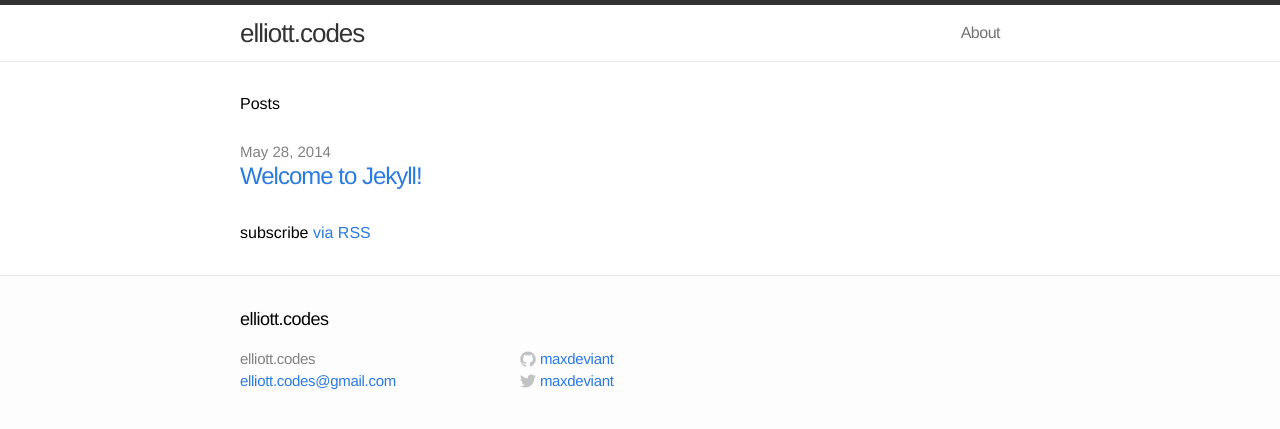
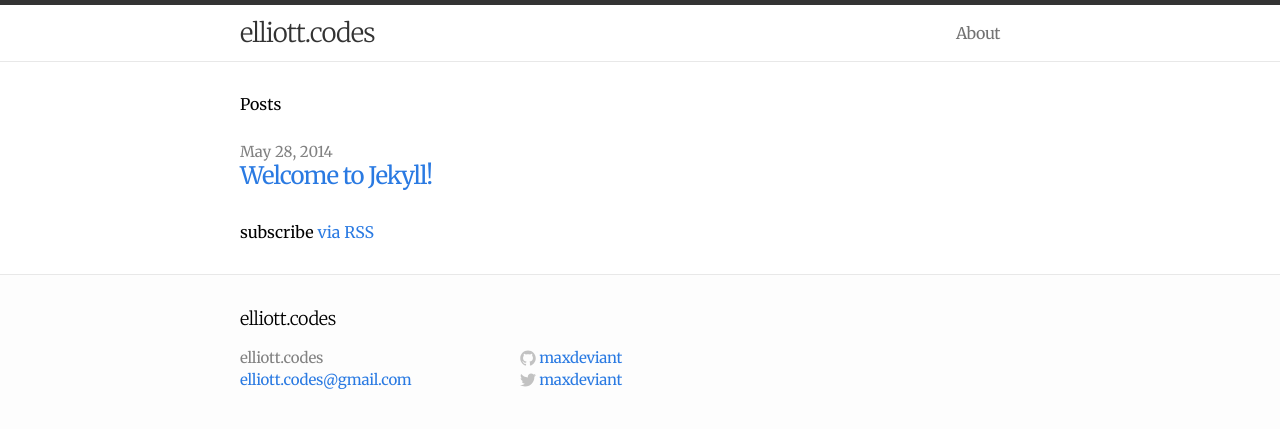
Before and after one commit to maxdeviant/maxdeviant.github.io, a Jekyll site: the page built from index.html, in a window 1280 px wide. Shown: the top 429 px of the page. Built offline with Jekyll 4.4.1, drawn with Linux system fonts in a browser that asks for light colours.

Commit message:
Add Merriweather font.

```diff
--- a/_includes/head.html
+++ b/_includes/head.html
@@ -1,12 +1,17 @@
 <head>
 	<meta charset="utf-8">
 	<meta http-equiv="X-UA-Compatible" content="IE=edge">
+
 	<title>{% if page.title %}{{ page.title }}{% else %}{{ site.title }}{% endif %}</title>
+
 	<meta name="viewport" content="width=device-width">
 	<meta name="description" content="{{ site.description }}">
+
 	<link rel="canonical" href="{{ page.url | replace:'index.html','' | prepend: site.baseurl | prepend: site.url }}">
 
-	<!-- Custom CSS -->
+	<link href='http://fonts.googleapis.com/css?family=Merriweather:300,400' rel='stylesheet' type='text/css'>
+
 	<link rel="stylesheet" href="{{ "/css/main.css" | prepend: site.baseurl }}">
+	<link rel="stylesheet" href="{{ "/css/style.css" | prepend: site.baseurl }}">
 
 </head>
--- /dev/null
+++ b/css/style.css
@@ -0,0 +1,8 @@
+body {
+	font-family: 'Merriweather', serif;
+	font-weight: 400;
+}
+
+.site-title {
+	font-weight: 300;
+}
```
Also changed, not shown: _config.yml (line endings or trailing spaces).
